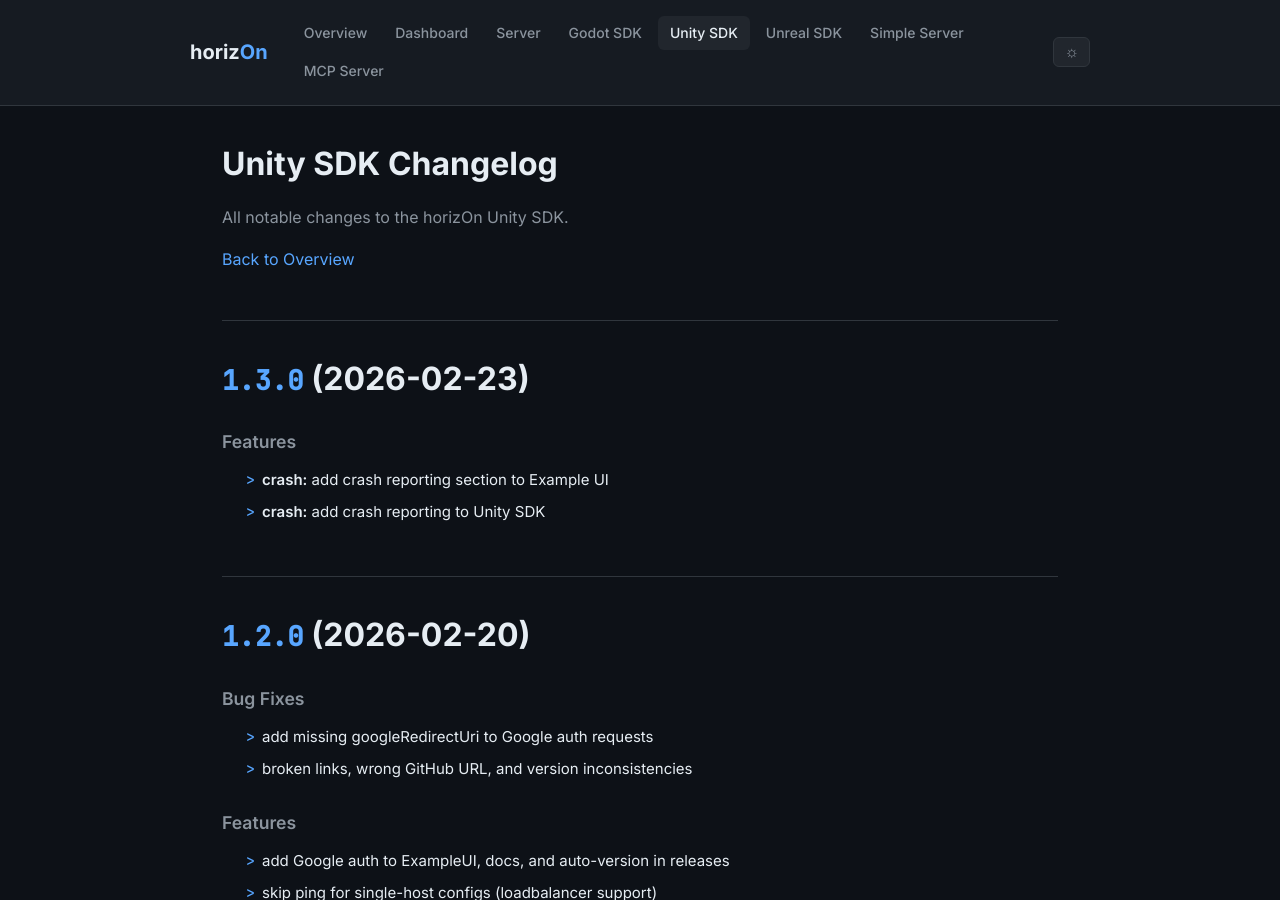
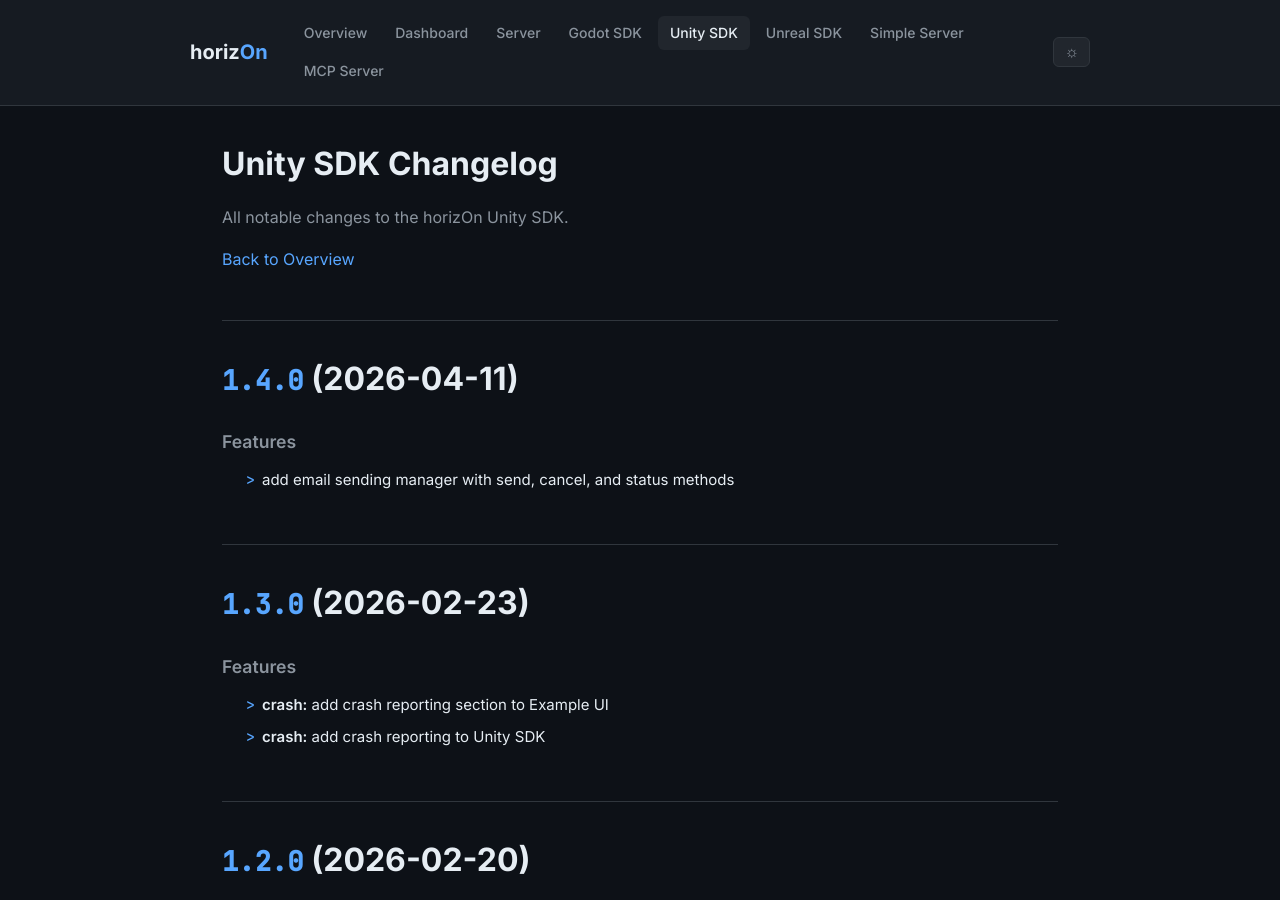
Before and after one commit to ProjectMakersDE/horizOn-Changelog, a Jekyll site: the page built from unity-sdk-changelog.md, in a window 1280 px wide and 900 px high. Built offline with Jekyll 4.4.1, drawn with Linux system fonts in a browser that asks for light colours.

Commit message:
chore: sync changelogs [skip ci]

```diff
--- a/unity-sdk-changelog.md
+++ b/unity-sdk-changelog.md
@@ -8,6 +8,13 @@ title: Unity SDK Changelog
 All notable changes to the horizOn Unity SDK.
 
 [Back to Overview](.)
+
+# [1.4.0](https://github.com/ProjectMakersDE/horizOn-SDK-Unity/compare/v1.3.0...v1.4.0) (2026-04-11)
+
+
+### Features
+
+* add email sending manager with send, cancel, and status methods ([0c87646](https://github.com/ProjectMakersDE/horizOn-SDK-Unity/commit/0c8764659dc13db03866977609d79565ace6f8b6))
 
 # [1.3.0](https://github.com/ProjectMakersDE/horizOn-SDK-Unity/compare/v1.2.0...v1.3.0) (2026-02-23)
 
```
Also changed, not shown: index.md (+1 -1 lines).
